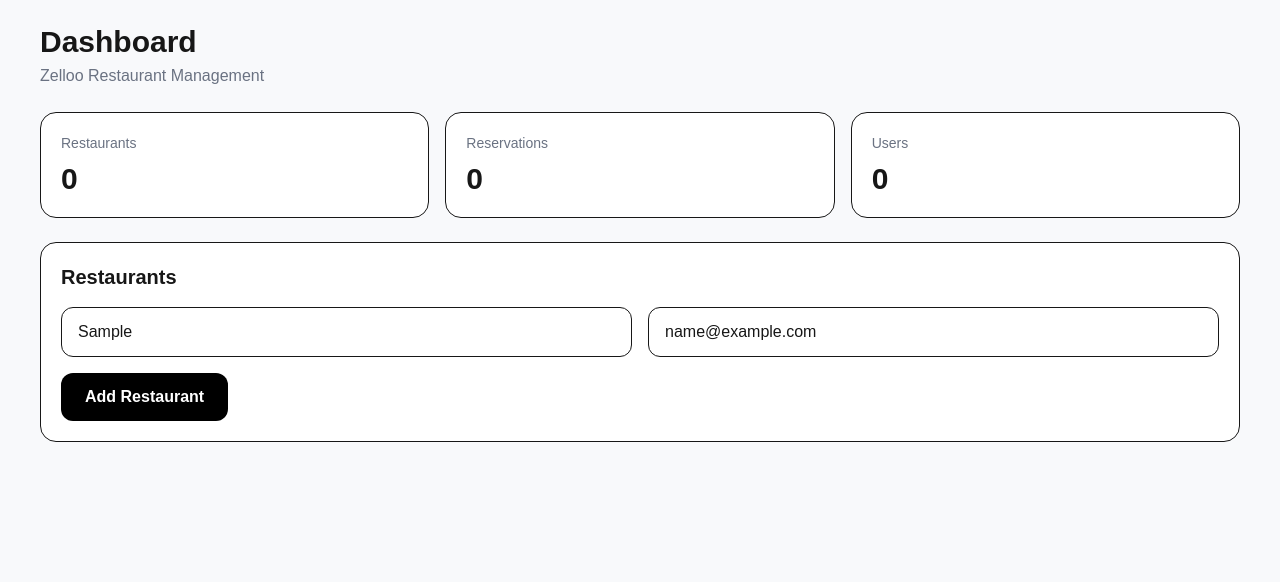
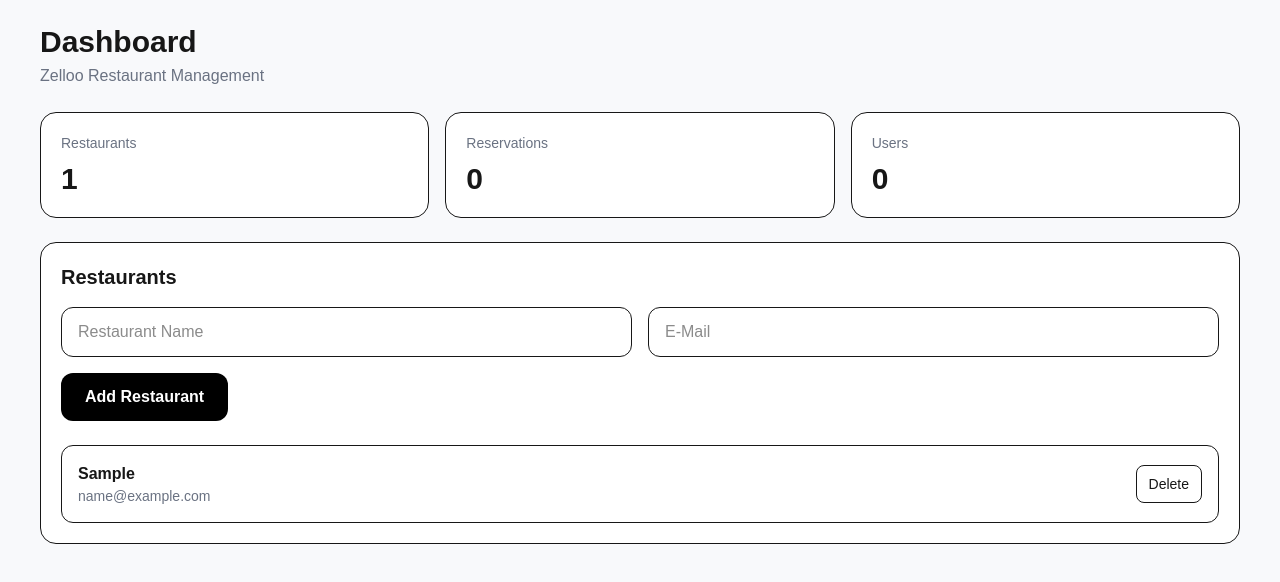
Before and after one commit to ahmedismailch-alt/zelloo, a Next.js app: page /dashboard in a window 1280 px wide. Both pictures are taken after typing "Sample", "name@example.com" into the empty fields and a click on the button "Add Restaurant". Shown: the top 582 px of the page. Built offline with nearby package versions, Linux system fonts and the light colour scheme.

Commit message:
page.tsx aktualisieren

```diff
--- a/app/dashboard/page.tsx
+++ b/app/dashboard/page.tsx
@@ -1,9 +1,47 @@
+"use client"
+
+import { useState } from "react"
+
+type Restaurant = {
+  id: number
+  name: string
+  email: string
+}
+
 export default function Dashboard() {
+  const [name, setName] = useState("")
+  const [email, setEmail] = useState("")
+  const [restaurants, setRestaurants] = useState<Restaurant[]>([])
+
+  function addRestaurant() {
+    if (!name.trim() || !email.trim()) {
+      alert("Please enter restaurant name and e-mail.")
+      return
+    }
+
+    const restaurant: Restaurant = {
+      id: Date.now(),
+      name: name.trim(),
+      email: email.trim(),
+    }
+
+    setRestaurants((current) => [...current, restaurant])
+    setName("")
+    setEmail("")
+  }
+
+  function deleteRestaurant(id: number) {
+    setRestaurants((current) =>
+      current.filter((restaurant) => restaurant.id !== id)
+    )
+  }
+
   return (
     <main className="min-h-screen bg-[#f8f9fb] p-6">
       <div className="max-w-[1200px] mx-auto">
         <div className="mb-6">
           <h1 className="text-3xl font-black">Dashboard</h1>
+
           <p className="text-gray-500 mt-1">
             Zelloo Restaurant Management
           </p>
@@ -12,16 +50,21 @@ export default function Dashboard() {
         <div className="grid grid-cols-1 md:grid-cols-3 gap-4 mb-6">
           <div className="bg-white rounded-2xl p-5 border">
             <p className="text-gray-500 text-sm">Restaurants</p>
-            <p className="text-3xl font-black mt-2">0</p>
+
+            <p className="text-3xl font-black mt-2">
+              {restaurants.length}
+            </p>
           </div>
 
           <div className="bg-white rounded-2xl p-5 border">
             <p className="text-gray-500 text-sm">Reservations</p>
+
             <p className="text-3xl font-black mt-2">0</p>
           </div>
 
           <div className="bg-white rounded-2xl p-5 border">
             <p className="text-gray-500 text-sm">Users</p>
+
             <p className="text-3xl font-black mt-2">0</p>
           </div>
         </div>
@@ -33,20 +76,55 @@ export default function Dashboard() {
 
           <div className="grid grid-cols-1 md:grid-cols-2 gap-4">
             <input
+              value={name}
+              onChange={(e) => setName(e.target.value)}
               placeholder="Restaurant Name"
               className="border rounded-xl px-4 py-3"
             />
 
             <input
+              value={email}
+              onChange={(e) => setEmail(e.target.value)}
               type="email"
               placeholder="E-Mail"
               className="border rounded-xl px-4 py-3"
             />
           </div>
 
-          <button className="mt-4 bg-black text-white rounded-xl px-6 py-3 font-bold">
+          <button
+            onClick={addRestaurant}
+            className="mt-4 bg-black text-white rounded-xl px-6 py-3 font-bold"
+          >
             Add Restaurant
           </button>
+
+          {restaurants.length > 0 && (
+            <div className="mt-6 space-y-3">
+              {restaurants.map((restaurant) => (
+                <div
+                  key={restaurant.id}
+                  className="border rounded-xl p-4 flex items-center justify-between gap-4"
+                >
+                  <div>
+                    <p className="font-bold">
+                      {restaurant.name}
+                    </p>
+
+                    <p className="text-sm text-gray-500">
+                      {restaurant.email}
+                    </p>
+                  </div>
+
+                  <button
+                    onClick={() => deleteRestaurant(restaurant.id)}
+                    className="border rounded-lg px-3 py-2 text-sm"
+                  >
+                    Delete
+                  </button>
+                </div>
+              ))}
+            </div>
+          )}
         </div>
       </div>
     </main>
```
